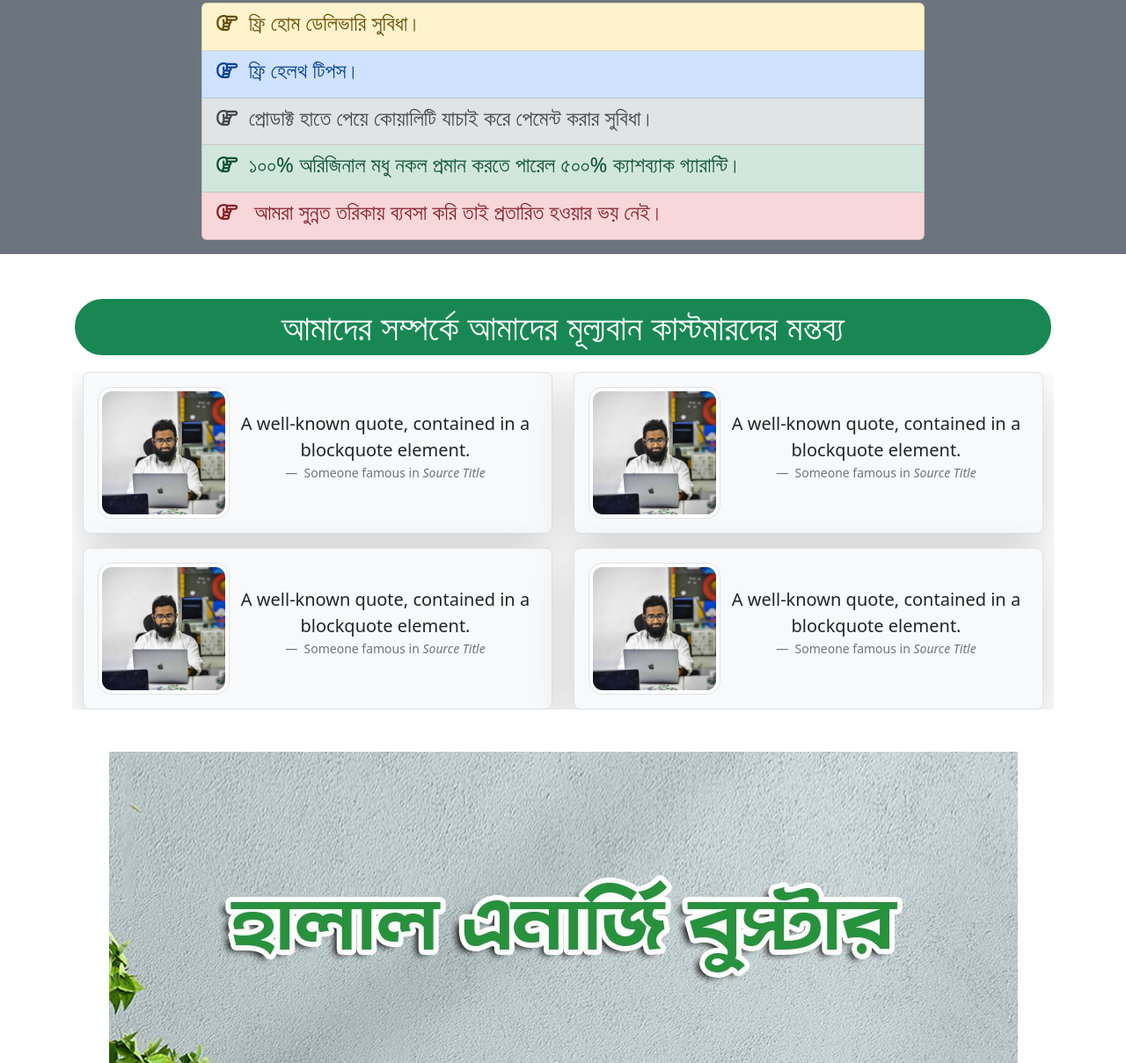
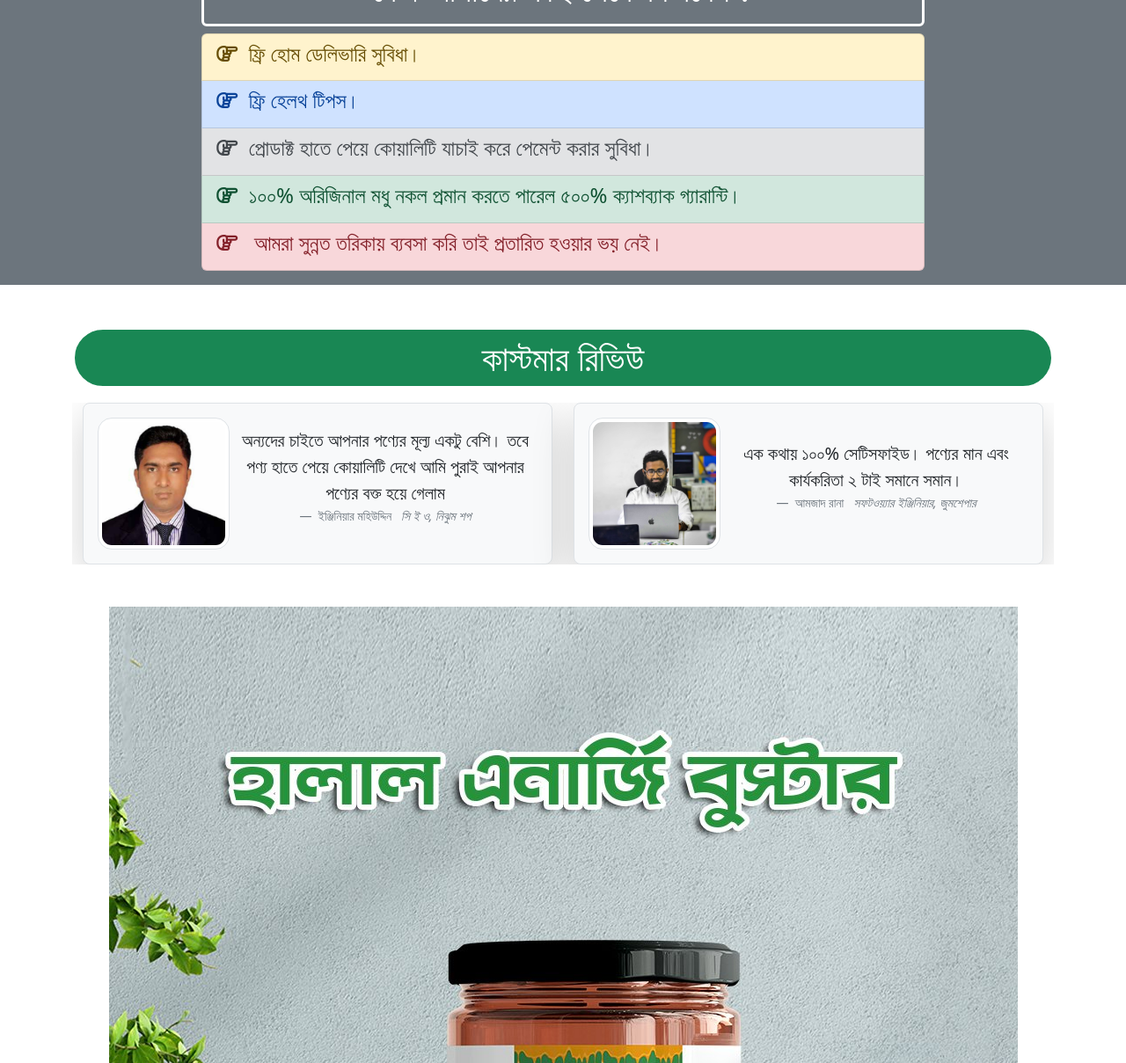
Before and after one commit to shourovdigital/bastob, a plain HTML site: page index.html in a window 1280 px wide. Shown: the part 2276-3485 px from the top of the page at 88% size. Drawn offline with nearby package versions, Linux system fonts and the light colour scheme.

Commit message:
review section price update

```diff
--- a/index.html
+++ b/index.html
@@ -89,9 +89,8 @@
         <div class="order-section container p-5">
             <div class="row d-flex">
                 <div class="col-lg-6 col-md-12 col-sm-12 text-white d-flex flex-column justify-content-center align-items-center mt-3">
-                        <p style="font-size: 40px;">১ কেজি <span class="price">1200</span> টাকা</p>
-                    <!-- <button class="rounded p-3 btn-dark"><h1>১ কেজি ১২০০ টাকা</h1></button> <br> -->
-                    <h2>ডেলিভারি চার্জ ফ্রি</h2> <br>
+                <p style="font-size: 35px;"><b>১ কেজি <span class="price">1200</span> টাকা</b></p>
+                <h2 class="text-white border border-5 p-3 border-danger rounded-circle"><b>ডেলিভারি চার্জ ফ্রি</b></h2> <br>
                 </div>
 
                     <!-- modal start -->
@@ -130,7 +129,7 @@
 
                     <div class="container modal-footer col-lg-12 col-md-12 col-sm-12 align-content-center">
                         <a href="./thank-you.html">
-                            <button class="btn btn-primary col-lg-12 col-md-12 col-sm-12 align-items-center" data-bs-target="#exampleModalToggle2" data-bs-toggle="modal" type="submit">অর্ডার সাবমিট করতে এখানে ক্লিক করুন</button>
+                            <button class="btn btn-danger col-lg-12 col-md-12 col-sm-12 align-items-center" data-bs-target="#exampleModalToggle2" data-bs-toggle="modal" type="submit">অর্ডার সাবমিট করতে এখানে ক্লিক করুন</button>
                         </a>
                     </div>
                     </div>
@@ -211,19 +210,19 @@
 <!-- new review section start  -->
     <section class="container mb-5 mt-5">
         <div class="col-lg-12 col-md-12 col-sm-12">
-                <h1 class="text-center text-white mt-3 p-2 border border-3 rounded-pill border-white mb-3 text-bg-success">আমাদের সম্পর্কে আমাদের মূল্যবান কাস্টমারদের মন্তব্য</h1>
+                <h1 class="text-center text-white mt-3 p-2 border border-3 rounded-pill border-white mb-3 text-bg-success">কাস্টমার রিভিউ</h1>
             </div>
             <div class="container overflow-hidden text-center">
             <div class="row gy-3">
                 <div class="col-lg-6 col-md-12 col-sm-12">
                 <div class="p-3 border bg-light shadow-lg rounded-3 d-flex align-items-center">
-                    <img src="./images/ar.jpg" class="img-fluid img-thumbnail review-img rounded-4 me-1" alt="">
+                    <img src="./images/mohiuddin.jpg" class="img-fluid img-thumbnail review-img rounded-4 me-1" alt="">
                     <div class="block-quote">
                         <blockquote class="blockquote">
-                        <p>A well-known quote, contained in a blockquote element.</p>
+                        <p>অন্যদের চাইতে আপনার পণ্যের মূল্য একটু বেশি। তবে পণ্য হাতে পেয়ে কোয়ালিটি দেখে আমি পুরাই আপনার পণ্যের বক্ত হয়ে গেলাম</p>
                         </blockquote>
                         <figcaption class="blockquote-footer">
-                            Someone famous in <cite title="Source Title">Source Title</cite>
+                            ইঞ্জিনিয়ার মহিউদ্দিন<cite title="Source Title"> &nbsp; সি ই ও, নিঝুম শপ</cite>
                         </figcaption>
                     </div>
                 </div>
@@ -233,36 +232,10 @@
                     <img src="./images/ar.jpg" class="img-fluid img-thumbnail review-img rounded-4 me-1" alt="">
                     <div class="block-quote">
                         <blockquote class="blockquote">
-                        <p>A well-known quote, contained in a blockquote element.</p>
+                        <p>এক কথায় ১০০% সেটিসফাইড। পণ্যের মান এবং কার্যকরিতা ২ টাই সমানে সমান।</p>
                         </blockquote>
                         <figcaption class="blockquote-footer">
-                            Someone famous in <cite title="Source Title">Source Title</cite>
-                        </figcaption>
-                    </div>
-                </div>
-                </div>
-                <div class="col-lg-6 col-md-12 col-sm-12">
-                <div class="p-3 border bg-light shadow-lg rounded-3 d-flex align-items-center">
-                    <img src="./images/ar.jpg" class="img-fluid img-thumbnail review-img rounded-4 me-1" alt="">
-                    <div class="block-quote">
-                        <blockquote class="blockquote">
-                        <p>A well-known quote, contained in a blockquote element.</p>
-                        </blockquote>
-                        <figcaption class="blockquote-footer">
-                            Someone famous in <cite title="Source Title">Source Title</cite>
-                        </figcaption>
-                    </div>
-                </div>
-                </div>
-                <div class="col-lg-6 col-md-12 col-sm-12">
-                <div class="p-3 border bg-light shadow-lg rounded-3 d-flex align-items-center">
-                    <img src="./images/ar.jpg" class="img-fluid img-thumbnail review-img rounded-4 me-1" alt="">
-                    <div class="block-quote">
-                        <blockquote class="blockquote">
-                        <p>A well-known quote, contained in a blockquote element.</p>
-                        </blockquote>
-                        <figcaption class="blockquote-footer">
-                            Someone famous in <cite title="Source Title">Source Title</cite>
+                            আমজাদ রানা <cite title="Source Title">&nbsp; সফটওয়্যার ইঞ্জিনিয়ার, জুমশেপার</cite>
                         </figcaption>
                     </div>
                 </div>
@@ -365,7 +338,7 @@
             </div>
             <div class="col-lg-12 col-md-12 col-sm-12 d-flex flex-column justify-content-center align-items-center mt-3">
                 <p style="font-size: 35px;"><b>১ কেজি <span class="price">1200</span> টাকা</b></p>
-                <h2 class="text-danger"><b>ডেলিভারি চার্জ ফ্রি</b></h2>
+                <h2 class="text-danger border border-5 p-3 rounded-circle border-danger"><b>ডেলিভারি চার্জ ফ্রি</b></h2>
                 <!-- <a href="" class="text-decoration-none">
                     <div class="shadow-lg p-3 mb-5 bg-danger rounded text-white"><h3><b>অর্ডার করতে ক্লিক করুন</b></h3></div>
                 </a> -->
```
Also changed, not shown: images/mohiuddin.jpg (added).
